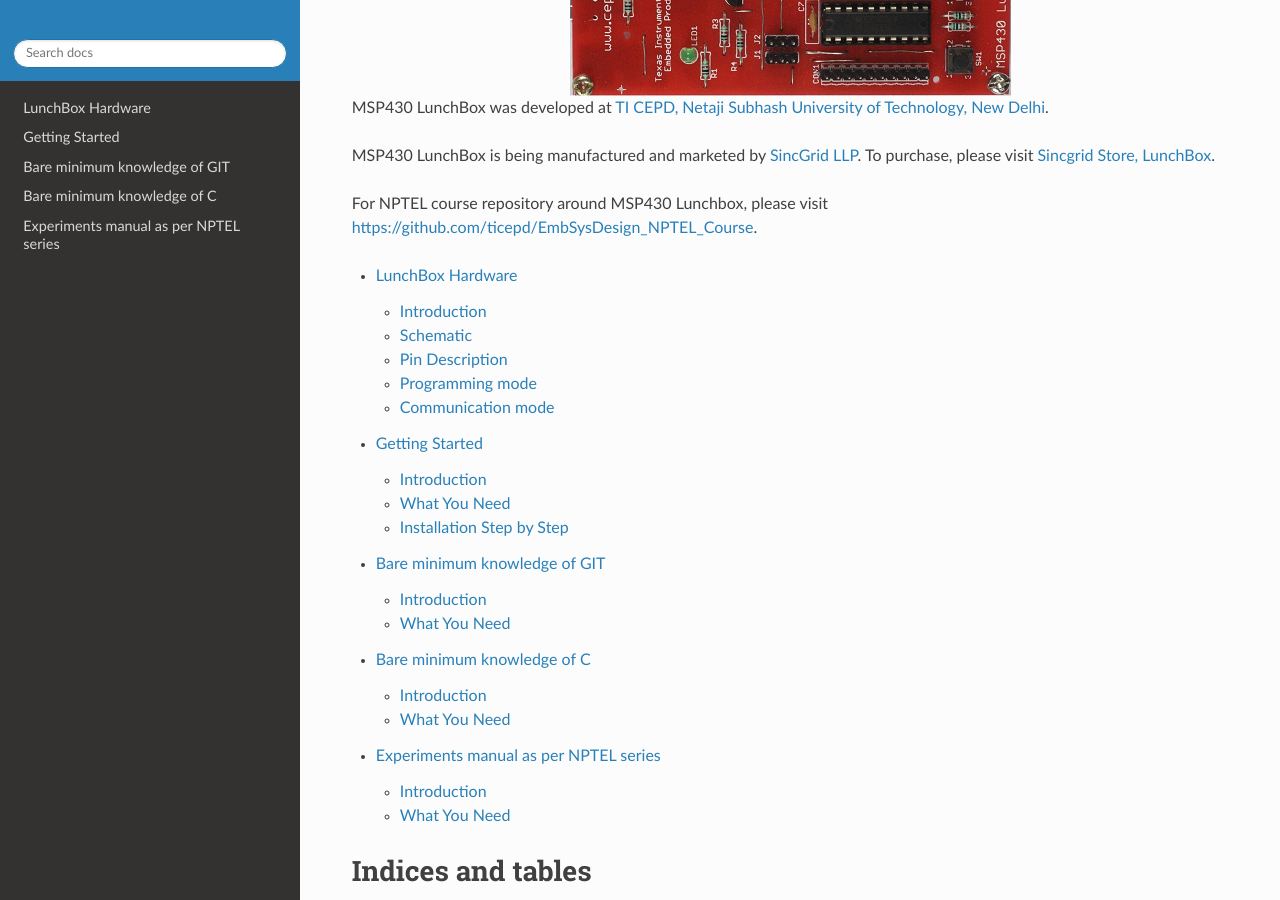
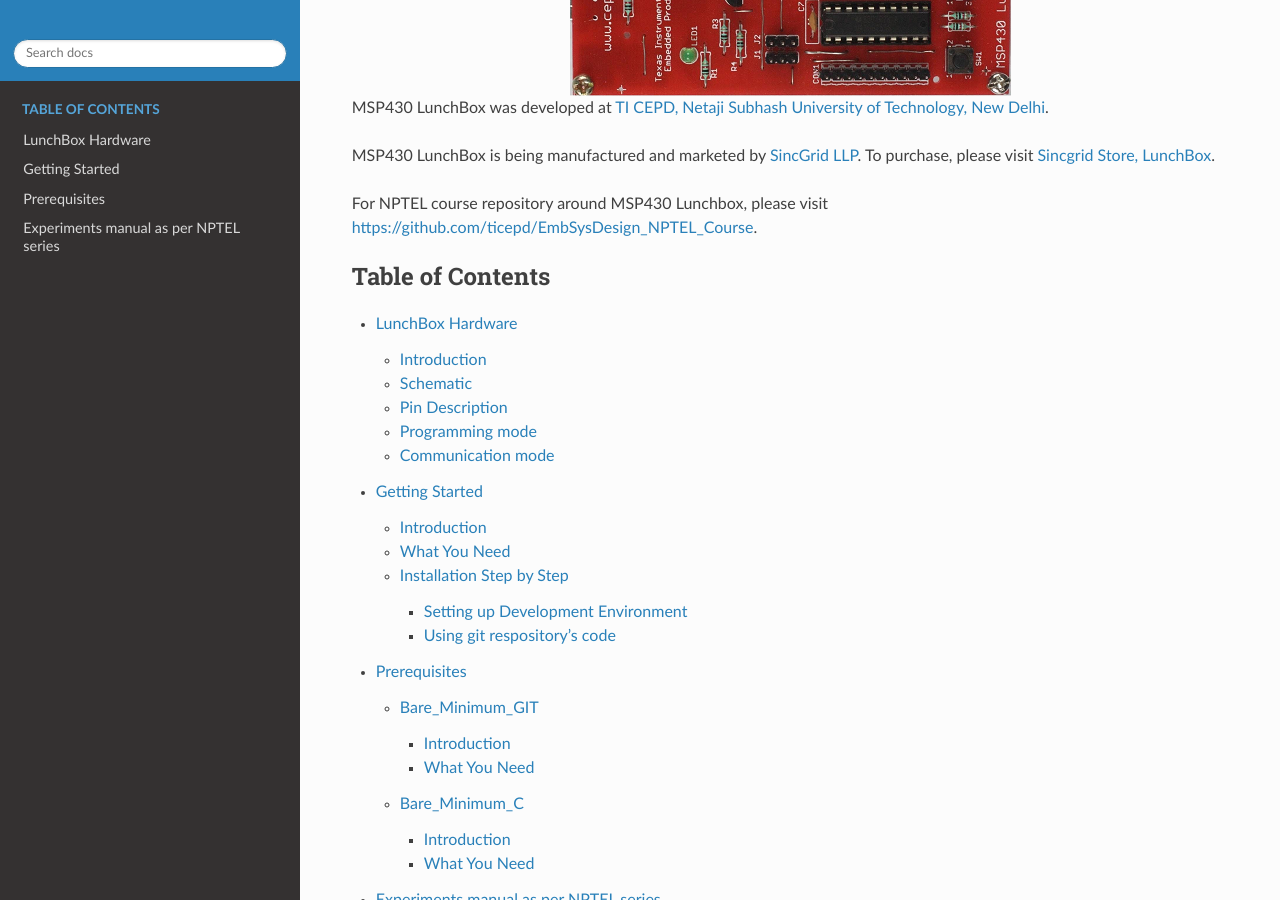
Before and after one commit to MrityunjaiKumar/MSP430_LunchBox_DOC, a Sphinx documentation site: the page built from docs/source/index.rst, in a window 1280 px wide and 900 px high, scrolled down 243 px. Built offline with Sphinx 7.4.7 and the Read the Docs theme 2.0.0, drawn with Linux system fonts in a browser that asks for light colours.

Commit message:
Prerequisites added

```diff
--- /dev/null
+++ b/docs/source/files/Prerequisites.rst
@@ -0,0 +1,11 @@
+*************
+Prerequisites
+*************
+
+Prerequisites for getting started
+
+.. toctree::
+    :maxdepth: 1
+
+    Bare_Minimum_GIT  <Bare_Minimum_GIT/index>
+    Bare_Minimum_C <Bare_Minimum_C/index>
--- a/docs/source/index.rst
+++ b/docs/source/index.rst
@@ -16,14 +16,16 @@
 For NPTEL course repository around MSP430 Lunchbox, please visit `https://github.com/ticepd/EmbSysDesign_NPTEL_Course <https://github.com/ticepd/EmbSysDesign_NPTEL_Course>`_.
 
 .. toctree::
-   :maxdepth: 2
+   :maxdepth: 4
+   :caption: Table of Contents
 
    files/Hardware_Details/index
    files/Get_Started/index
-   files/Bare_Minimum_GIT/index
-   files/Bare_Minimum_C/index
+   files/Prerequisites.rst
    files/Experiment_Manual/index
 
+..   files/Bare_Minimum_GIT/index
+..   files/Bare_Minimum_C/index
 
 Indices and tables
 ==================
```
Also changed, not shown: 11 other files.
